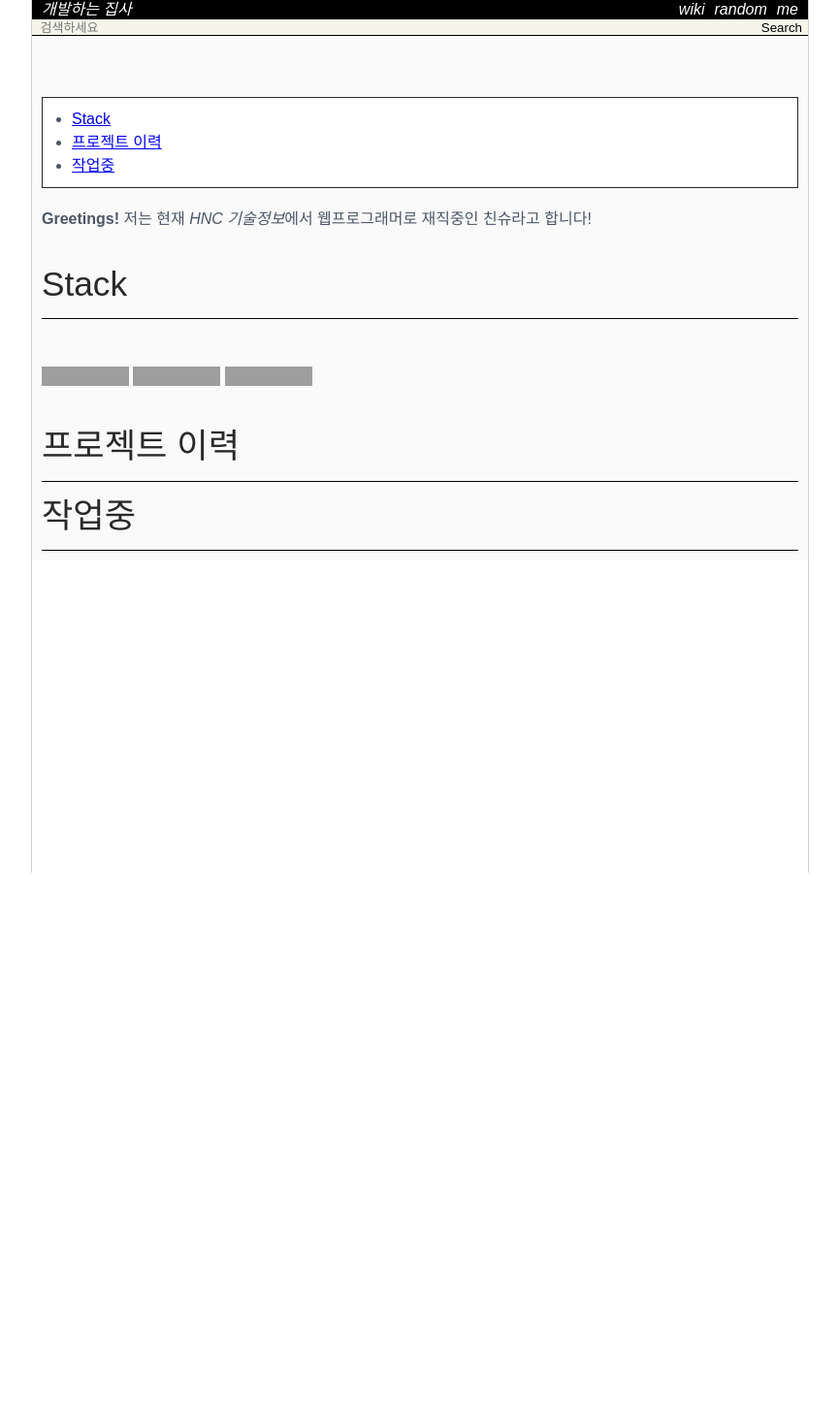
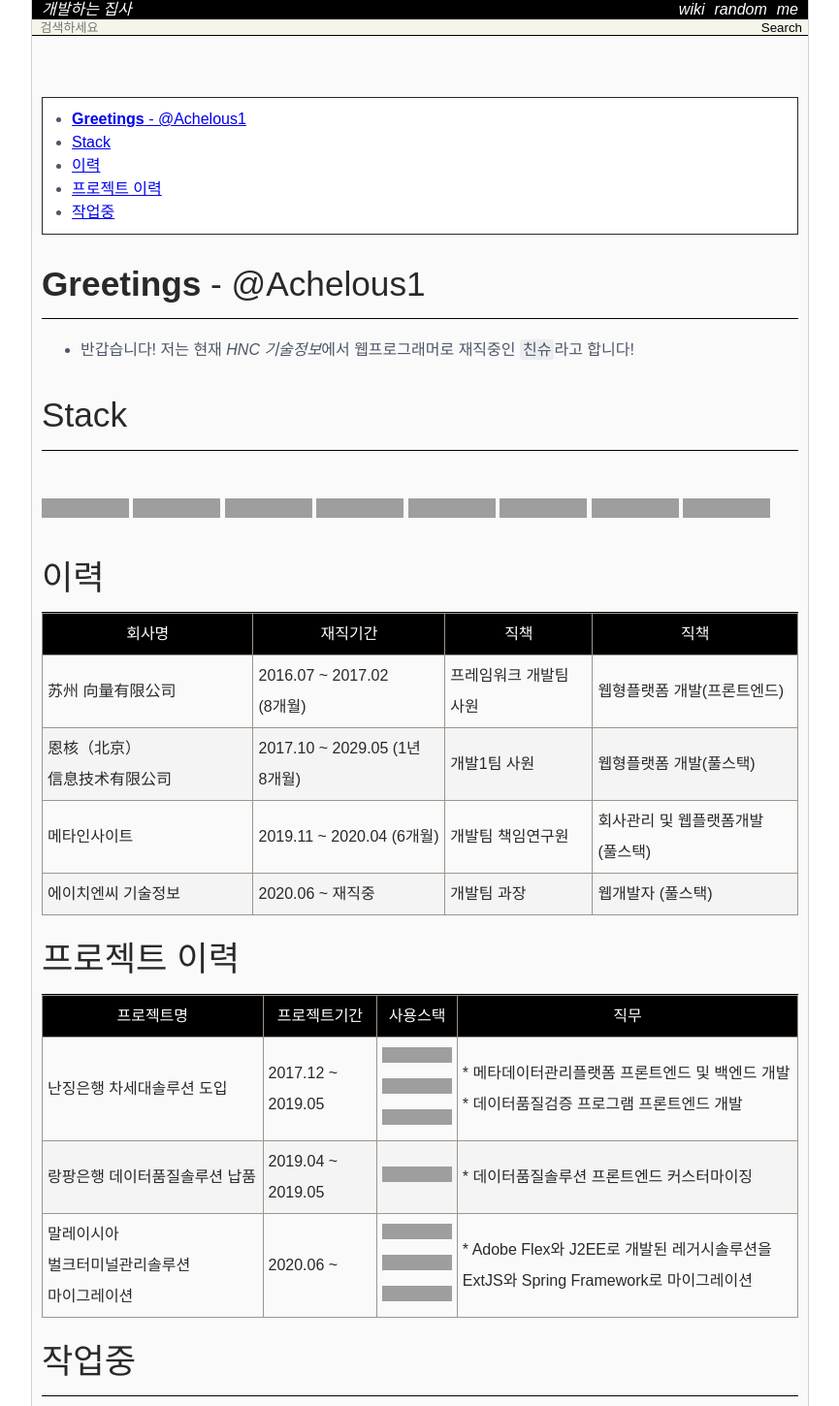
Before and after one commit to Achelous1/achelous1.github.io, a Jekyll site: the page built from about.md, in a window 1280 px wide. Shown: the whole page at 97% size, without its empty margins (207-1072 px from the left). Built offline with Jekyll 4.4.1, drawn with Linux system fonts in a browser that asks for light colours; nearby versions of some CDN libraries; some web fonts are replaced; before the commit the page ends 900 px from its top, so only the background shows below that; grey boxes are pictures that could not be loaded.

Commit message:
MODIFY profile

```diff
--- a/about.md
+++ b/about.md
@@ -8,15 +8,36 @@ latex: true
 * TOC
 {:toc}
 
-
-**Greetings!** 저는 현재 *HNC 기술정보*에서 웹프로그래머로 재직중인 친슈라고 합니다!
+# **Greetings** - @Achelous1
+* 반갑습니다! 저는 현재 *HNC 기술정보*에서 웹프로그래머로 재직중인 `친슈`라고 합니다!
 
 # Stack
 <br/>
+![Javascript badge](https://img.shields.io/badge/JavaScript-F7DF1E?style=for-the-badge&logo=javascript&logoColor=black)
+![HTML badge](https://img.shields.io/badge/HTML-239120?style=for-the-badge&logo=html5&logoColor=white)
+![CSS badge](https://img.shields.io/badge/CSS-239120?&style=for-the-badge&logo=css3&logoColor=white)
+![Java bdge](https://img.shields.io/badge/Java-ED8B00?style=for-the-badge&logo=java&logoColor=white)
+![Spring badge](https://img.shields.io/badge/Spring-6DB33F?style=for-the-badge&logo=spring&logoColor=white)
+![AngularJS badge](https://img.shields.io/badge/AngularJS-E23237?style=for-the-badge&logo=angularjs&logoColor=white)
+![Sencha badge](https://img.shields.io/badge/extjs-86BC40?style=for-the-badge&logo=Sencha&logoColor=white)
 ![Markdown badge](https://img.shields.io/badge/Markdown-000000?style=for-the-badge&logo=markdown&logoColor=white)
-![AngularJS badge](https://img.shields.io/badge/AngularJS-E23237?style=for-the-badge&logo=angularjs&logoColor=white)
-![Spring badge](https://img.shields.io/badge/Spring-6DB33F?style=for-the-badge&logo=spring&logoColor=white)
+
+# 이력
+
+| 회사명                       | 재직기간                      | 직책                   | 직책                        |
+|------------------------------|-------------------------------|------------------------|-----------------------------|
+| 苏州 向量有限公司            | 2016.07 ~ 2017.02 (8개월)     | 프레임워크 개발팀 사원 | 웹형플랫폼 개발(프론트엔드)           |
+| 恩核（北京）信息技术有限公司 | 2017.10 ~ 2029.05 (1년 8개월) | 개발1팀 사원           | 웹형플랫폼 개발(풀스택)               |
+| 메타인사이트                 | 2019.11 ~ 2020.04 (6개월)     | 개발팀 책임연구원      | 회사관리 및 웹플랫폼개발(풀스택)      |
+| 에이치엔씨 기술정보          | 2020.06 ~ 재직중              | 개발팀 과장            | 웹개발자 (풀스택)                     |
 
 # 프로젝트 이력
 
+
+| 프로젝트명                                   | 프로젝트기간      | 사용스택                                                                                                                                                                                                                                                                                                                                                       | 직무                                                                                             |
+|----------------------------------------------|-------------------|----------------------------------------------------------------------------------------------------------------------------------------------------------------------------------------------------------------------------------------------------------------------------------------------------------------------------------------------------------------|--------------------------------------------------------------------------------------------------|
+| 난징은행 차세대솔루션 도입                   | 2017.12 ~ 2019.05 | ![AngularJS badge](https://img.shields.io/badge/AngularJS-E23237?style=for-the-badge&logo=angularjs&logoColor=white) <br/>![Springboot badge](https://img.shields.io/badge/Sprinboot-6DB33F?style=for-the-badge&logo=spring&logoColor=white) <br/> ![Oracle badge](https://img.shields.io/badge/Oracle-F80000?style=for-the-badge&logo=Oracle&logoColor=white) | * 메타데이터관리플랫폼 프론트엔드 및 백엔드 개발 <br/> * 데이터품질검증 프로그램 프론트엔드 개발 |
+| 랑팡은행 데이터품질솔루션 납품               | 2019.04 ~ 2019.05 | ![AngularJS](https://img.shields.io/badge/AngularJS-E23237?style=for-the-badge&logo=angularjs&logoColor=white)                                                                                                                                                                                                                                                 | * 데이터품질솔루션 프론트엔드 커스터마이징                                                       |
+| 말레이시아 벌크터미널관리솔루션 마이그레이션 | 2020.06 ~         | ![Sencha badge](https://img.shields.io/badge/extjs-86BC40?style=for-the-badge&logo=Sencha&logoColor=white) <br/> ![Spring badge](https://img.shields.io/badge/Spring-6DB33F?style=for-the-badge&logo=spring&logoColor=white) <br/> ![Oracle badge](https://img.shields.io/badge/Oracle-F80000?style=for-the-badge&logo=Oracle&logoColor=white)                 | * Adobe Flex와 J2EE로 개발된 레거시솔루션을 ExtJS와 Spring Framework로 마이그레이션              |
+
 # 작업중
```
